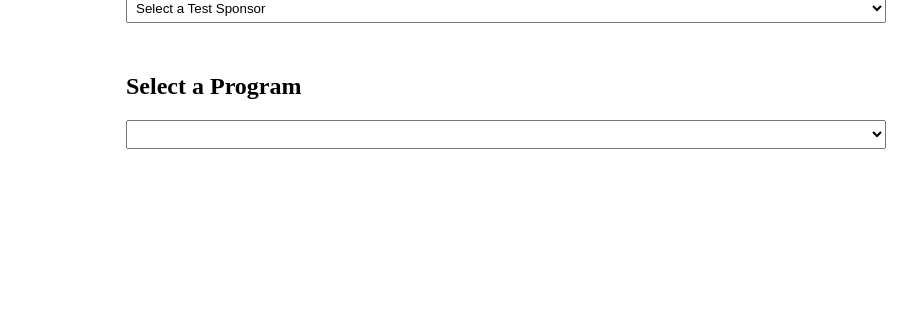
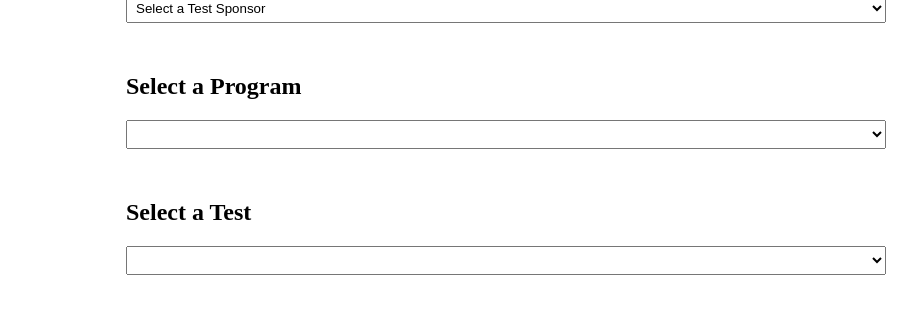
Before and after one commit to Falconx-Soft/exam-booking-website, a Django app: page / in a window 1280 px wide. Shown: the part 158-472 px from the top of the page, without its empty margins (134-1051 px from the left). Run offline with Django 4.2, Linux system fonts and the light colour scheme; lists and menus that the app fills with data are empty; parts of the project's set-up code (start-up, migrations or seed data) failed here and were passed over.

Commit message:
working on 3rd dropdown

```diff
--- a/home/templates/home/home.html
+++ b/home/templates/home/home.html
@@ -625,8 +625,8 @@
                     <option value="大力教育">
                         大力教育
                     </option>
-                    <option value="巨量认证（OMC)">
-                        巨量认证（OMC)
+                    <option value="巨量认证 (OMC)">
+                        巨量认证 (OMC)
                     </option>
                     <option value="特许私人财富管理师认证标准指导委员会(CPWMSC)">
                         特许私人财富管理师认证标准指导委员会(CPWMSC)
@@ -642,6 +642,12 @@
 
                 </select>
             </div>
+            <div class="dropdown-inner-div">
+                <h2>Select a Test</h2>
+                <select id="test_test">
+
+                </select>
+            </div>
         </div>
     </div>
 </section>
--- a/static/js/home.js
+++ b/static/js/home.js
@@ -1,5 +1,6 @@
 const test_sponsor = document.getElementById('test_sponsor');
 const test_program = document.getElementById('test_program');
+const test_test    = document.getElementById('test_test');
 
 function rest_dropdown(dropdown_element, title){
     dropdown_element.innerHTML = "";
@@ -20,6 +21,7 @@ function set_options(value){
 test_sponsor.addEventListener("change", function(event){
 
     rest_dropdown(test_program,"Select a Program");
+    rest_dropdown(test_test,"Select a Test");
 
     if(event.target.value == "AAPC"){
         test_program.appendChild(set_options("AAPC"));
@@ -751,14 +753,190 @@ test_sponsor.addEventListener("change", function(event){
     else if(event.target.value == "大力教育"){
         test_program.appendChild(set_options("UX设计测评"));
     }
-    else if(event.target.value == "巨量认证（OMC)"){
+    else if(event.target.value == "巨量认证 (OMC)"){
         test_program.appendChild(set_options("巨量引擎数字营销职业能力认证"));
-        test_program.appendChild(set_options("巨量引擎数字营销职业能力认证（双认证）"));
+        test_program.appendChild(set_options("巨量引擎数字营销职业能力认证（双认证)"));
     }
     else if(event.target.value == "特许私人财富管理师认证标准指导委员会(CPWMSC)"){
-        test_program.appendChild(set_options("特许私人财富管理师（CPWM®）认证考试"));
+        test_program.appendChild(set_options("特许私人财富管理师 (CPWM®) 认证考试"));
     }
     else if(event.target.value == "阿里云全球培训中心"){
         test_program.appendChild(set_options("阿里云认证"));
     }
 });
+
+test_program.addEventListener("change", function(event){
+
+    rest_dropdown(test_test,"Select a Test");
+
+    if(event.target.value == "AAPC"){
+        test_test.appendChild(set_options("CPC (Certified Professional Coder)"));
+        test_test.appendChild(set_options("CPC (Certified Professional Coder) Voucher Transfer"));
+    }else if(event.target.value == "ABPS"){
+        test_test.appendChild(set_options("Plastic Surgery Written Exam"));
+    }
+
+
+
+    else if(event.target.value == "Uniform CPA Exam"){
+        test_test.appendChild(set_options("AUDITING AND ATTESTATION"));
+        test_test.appendChild(set_options("AUDITING AND ATTESTATION (GUAM ONLY)"));
+        test_test.appendChild(set_options("Auditing and Attestation (International)"));
+        test_test.appendChild(set_options("Auditing and Attestation (International)"));
+        test_test.appendChild(set_options("Auditing and Attestation (International)"));
+        test_test.appendChild(set_options("Auditing and Attestation (International)"));
+        test_test.appendChild(set_options("Auditing and Attestation (International)"));
+        test_test.appendChild(set_options("Auditing and Attestation Exam (For TA Use only)"));
+        test_test.appendChild(set_options("BUSINESS ENVIRONMENT AND CONCEPTS"));
+        test_test.appendChild(set_options("BUSINESS ENVIRONMENT AND CONCEPTS (GUAM ONLY)"));
+        test_test.appendChild(set_options("Business Environment and Concepts (International)"));
+        test_test.appendChild(set_options("Business Environment and Concepts (International)"));
+        test_test.appendChild(set_options("Business Environment and Concepts (International)"));
+        test_test.appendChild(set_options("Business Environment and Concepts (International)"));
+        test_test.appendChild(set_options("Business Environment and Concepts (International)"));
+        test_test.appendChild(set_options("Business Environment and Concepts Exam (For TA Use only)"));
+        test_test.appendChild(set_options("CPA Exam Preview"));
+        test_test.appendChild(set_options("FINANCIAL ACCOUNTING AND REPORTING"));
+        test_test.appendChild(set_options("FINANCIAL ACCOUNTING AND REPORTING (GUAM ONLY)"));
+        test_test.appendChild(set_options("Financial Accounting and Reporting (International)"));
+        test_test.appendChild(set_options("Financial Accounting and Reporting (International)"));
+        test_test.appendChild(set_options("Financial Accounting and Reporting (International)"));
+        test_test.appendChild(set_options("Financial Accounting and Reporting (International)"));
+        test_test.appendChild(set_options("Financial Accounting and Reporting (International)"));
+        test_test.appendChild(set_options("Financial Accounting and Reporting Exam (For TA Use only)"));
+        test_test.appendChild(set_options("International Qualification Exam"));
+        test_test.appendChild(set_options("REGULATION"));
+        test_test.appendChild(set_options("REGULATION (GUAM ONLY)"));
+        test_test.appendChild(set_options("Regulation (International)"));
+        test_test.appendChild(set_options("Regulation (International)"));
+        test_test.appendChild(set_options("Regulation (International)"));
+        test_test.appendChild(set_options("Regulation (International)"));
+        test_test.appendChild(set_options("Regulation Exam (For TA Use Only)"));
+    }else if(event.target.value == "UP2"){
+        test_test.appendChild(set_options("Apprentice Diesel Electrician and Diesel Electrician"));
+        test_test.appendChild(set_options("Apprentice Diesel Mechanic and Diesel Mechanic"));
+        test_test.appendChild(set_options("Apprentice Freight Car Repairer, Freight Car Repairer"));
+        test_test.appendChild(set_options("Clerical Test Battery"));
+        test_test.appendChild(set_options("Coach Cleaner"));
+        test_test.appendChild(set_options("Electronic Technician/Installation Technician"));
+        test_test.appendChild(set_options("Mechanical Service Operator (Car)"));
+        test_test.appendChild(set_options("Mechanical Service Operator (Locomotive)"));
+    }else if(event.target.value == "United States Marshals Service"){
+        test_test.appendChild(set_options("THE US MARSHALS SERVICE MERIT PROMOTION EXAM"));
+    }else if(event.target.value == "Universal Public Procurement Certification Council"){
+        test_test.appendChild(set_options("Certified Professional Public Buyer"));
+        test_test.appendChild(set_options("Certified Professional Public Buyer French"));
+        test_test.appendChild(set_options("Certified Professional Public Buyer Practice Exams"));
+        test_test.appendChild(set_options("Certified Public Procurement Officer"));
+        test_test.appendChild(set_options("Certified Public Procurement Officer French"));
+        test_test.appendChild(set_options("Certified Public Procurement Officer Practice Exam"));
+    }else if(event.target.value == "Pearl Community OR Building Rating System Exam"){
+        test_test.appendChild(set_options("Pearl Building Rating System Exam"));
+        test_test.appendChild(set_options("Pearl Community Rating System Exam"));
+    }else if(event.target.value == "Utah Insurance Department"){
+        test_test.appendChild(set_options("Adjusters Accident and Health Exam"));
+        test_test.appendChild(set_options("Adjusters Crop Exam"));
+        test_test.appendChild(set_options("Adjusters Workers Compensation Exam"));
+        test_test.appendChild(set_options("Adjuster’s Property and Casualty Exam"));
+        test_test.appendChild(set_options("Consultants Accident and Health Exam"));
+        test_test.appendChild(set_options("Consultants Casualty Exam"));
+        test_test.appendChild(set_options("Consultants Combined Life, Accident and Health Exam"));
+        test_test.appendChild(set_options("Consultants Combined Property and Casualty Exam"));
+        test_test.appendChild(set_options("Consultants Life Exam"));
+        test_test.appendChild(set_options("Consultants Property Exam"));
+        test_test.appendChild(set_options("Fingerprint"));
+        test_test.appendChild(set_options("Producers Accident and Health Exam"));
+        test_test.appendChild(set_options("Producers Casualty Exam"));
+        test_test.appendChild(set_options("Producers Combined Life, Accident and Health Exam"));
+        test_test.appendChild(set_options("Producers Combined Property and Casualty Exam"));
+        test_test.appendChild(set_options("Producers Life Exam"));
+        test_test.appendChild(set_options("Producers Personal Lines Exam"));
+        test_test.appendChild(set_options("Producers Property Exam"));
+        test_test.appendChild(set_options("Producers Title Escrow Exam"));
+        test_test.appendChild(set_options("Producers Title Examination Exam"));
+        test_test.appendChild(set_options("Producers Title Marketing Representative Exam"));
+        test_test.appendChild(set_options("Surplus Lines Producer Exam"));
+        test_test.appendChild(set_options("Utah Laws and Regulations Exam"));
+    }else if(event.target.value == "Vascular Access Certification Corporation"){
+        test_test.appendChild(set_options("Vascular Access Certification"));
+    }else if(event.target.value == "Vermont Insurance"){
+        test_test.appendChild(set_options("1425 - PROD LIFE"));
+        test_test.appendChild(set_options("1427 - PROD ACC, HLTH & HMO"));
+        test_test.appendChild(set_options("1429 - PROD LIFE, ACC, HLTH & HMO"));
+        test_test.appendChild(set_options("1431 - PROD PC"));
+        test_test.appendChild(set_options("1433 - ADJ PC"));
+        test_test.appendChild(set_options("1434 - ADJ WORK COMP"));
+        test_test.appendChild(set_options("1435 - PROD BAIL BOND"));
+        test_test.appendChild(set_options("1437 - MOTOR VEH DMG APPR"));
+        test_test.appendChild(set_options("1438 - TITLE"));
+        test_test.appendChild(set_options("1439 - PROD PERS LINES"));
+        test_test.appendChild(set_options("1441 - PRODUCER'S PROPERTY"));
+        test_test.appendChild(set_options("1442 - PRODUCER'S CASUALTY"));
+    }else if(event.target.value == "Virginia Department of Insurance"){
+        test_test.appendChild(set_options("VA Health Insurance"));
+        test_test.appendChild(set_options("VA Life and Annuities Insurance"));
+        test_test.appendChild(set_options("VA Life, Annuities and Health Insurance"));
+        test_test.appendChild(set_options("VA Personal Lines Insurance"));
+        test_test.appendChild(set_options("VA Property and Casualty Insurance"));
+        test_test.appendChild(set_options("VA Public Adjuster"));
+        test_test.appendChild(set_options("VA Title Insurance"));
+    }else if(event.target.value == "Licensing School"){
+        test_test.appendChild(set_options("Microsoft Licensing Body of Knowledge 2021"));
+    }else if(event.target.value == "TXADj"){
+        test_test.appendChild(set_options("TX180"));
+    }else if(event.target.value == "WebCE, lnc."){
+        test_test.appendChild(set_options("WebCE 180 minute exam"));
+        test_test.appendChild(set_options("WebCE 30 minute exam"));
+        test_test.appendChild(set_options("WebCE 60 minute exam"));
+        test_test.appendChild(set_options("WebCE 90 minute exam"));
+    }else if(event.target.value == "EDGE"){
+        test_test.appendChild(set_options("EDGE Bahasa"));
+        test_test.appendChild(set_options("EDGE Chinese"));
+        test_test.appendChild(set_options("EDGE English"));
+        test_test.appendChild(set_options("EDGE Spanish"));
+        test_test.appendChild(set_options("EDGE Vietnamese"));
+    }else if(event.target.value == "Western Regional Examining Board"){
+        test_test.appendChild(set_options("Comprehensive Treatment Plan 2022"));
+        test_test.appendChild(set_options("Local Anesthesia Exam 2022"));
+    }else if(event.target.value == "UX设计测评"){
+        test_test.appendChild(set_options("2022 UX招聘测评"));
+    }else if(event.target.value == "巨量引擎数字营销职业能力认证"){
+        test_test.appendChild(set_options("信息流广告（中级）营销师"));
+        test_test.appendChild(set_options("信息流广告（初级）营销师"));
+        test_test.appendChild(set_options("初级信息流广告营销师(II类)"));
+        test_test.appendChild(set_options("初级店铺运营认证"));
+        test_test.appendChild(set_options("初级直播运营认证"));
+        test_test.appendChild(set_options("初级短视频运营认证"));
+        test_test.appendChild(set_options("巨量创意（中级）营销师"));
+        test_test.appendChild(set_options("巨量创意（初级）营销师"));
+        test_test.appendChild(set_options("巨量千川广告（中级）营销师"));
+        test_test.appendChild(set_options("巨量千川广告（初级）营销师"));
+        test_test.appendChild(set_options("搜索广告（初级）营销师"));
+        test_test.appendChild(set_options("网络主播（初级）营销师"));
+        test_test.appendChild(set_options("营销科学（初级）分析师"));
+    }else if(event.target.value == "巨量引擎数字营销职业能力认证（双认证)"){
+        test_test.appendChild(set_options("直播销售员职业技能等级认定 （理论四级)"));
+        test_test.appendChild(set_options("视频创推-员职业技能等级认定 （理论四级)"));
+    }else if(event.target.value == "特许私人财富管理师 (CPWM®) 认证考试"){
+        test_test.appendChild(set_options("特许私人财富管理师 (CPWM®) 认证考试"));
+    }else if(event.target.value == "阿里云认证"){
+        test_test.appendChild(set_options("阿里云上云规划师ACP认证"));
+        test_test.appendChild(set_options("阿里云云原生容器工程师ACP认证"));
+        test_test.appendChild(set_options("阿里云云原生微服务工程师ACP认证"));
+        test_test.appendChild(set_options("阿里云云安全工程师ACP认证"));
+        test_test.appendChild(set_options("阿里云云网络工程师ACP认证"));
+        test_test.appendChild(set_options("阿里云云计算工程师ACP认证"));
+        test_test.appendChild(set_options("阿里云云计算架构师ACE认证"));
+        test_test.appendChild(set_options("阿里云人工智能工程师ACP认证"));
+        test_test.appendChild(set_options("阿里云关系型数据库工程师ACP认证"));
+        test_test.appendChild(set_options("阿里云大数据分析师ACP认证"));
+        test_test.appendChild(set_options("阿里云大数据工程师ACP认证"));
+        test_test.appendChild(set_options("阿里云工业视觉智能工程师ACP认证"));
+        test_test.appendChild(set_options("阿里云数据中心IT高级运维工程师认证"));
+        test_test.appendChild(set_options("阿里云数据中心弱电高级运维工程师认证"));
+        test_test.appendChild(set_options("阿里云数据中心暖通高级运维工程师认证"));
+        test_test.appendChild(set_options("阿里云数据中心电气高级运维工程师认证"));
+        test_test.appendChild(set_options("阿里云数据仓库工程师ACP认证"));
+        test_test.appendChild(set_options("阿里云物联网工程师ACP认证"));
+    }
+});
```
